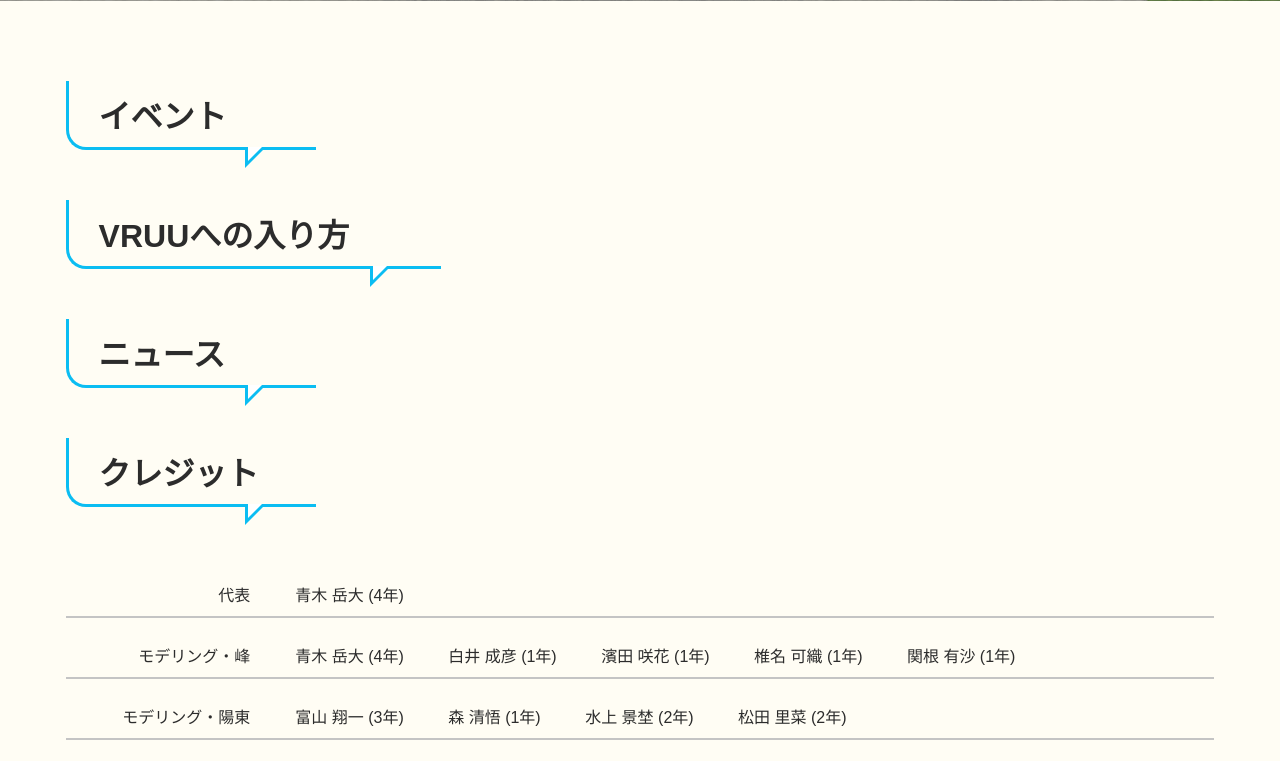
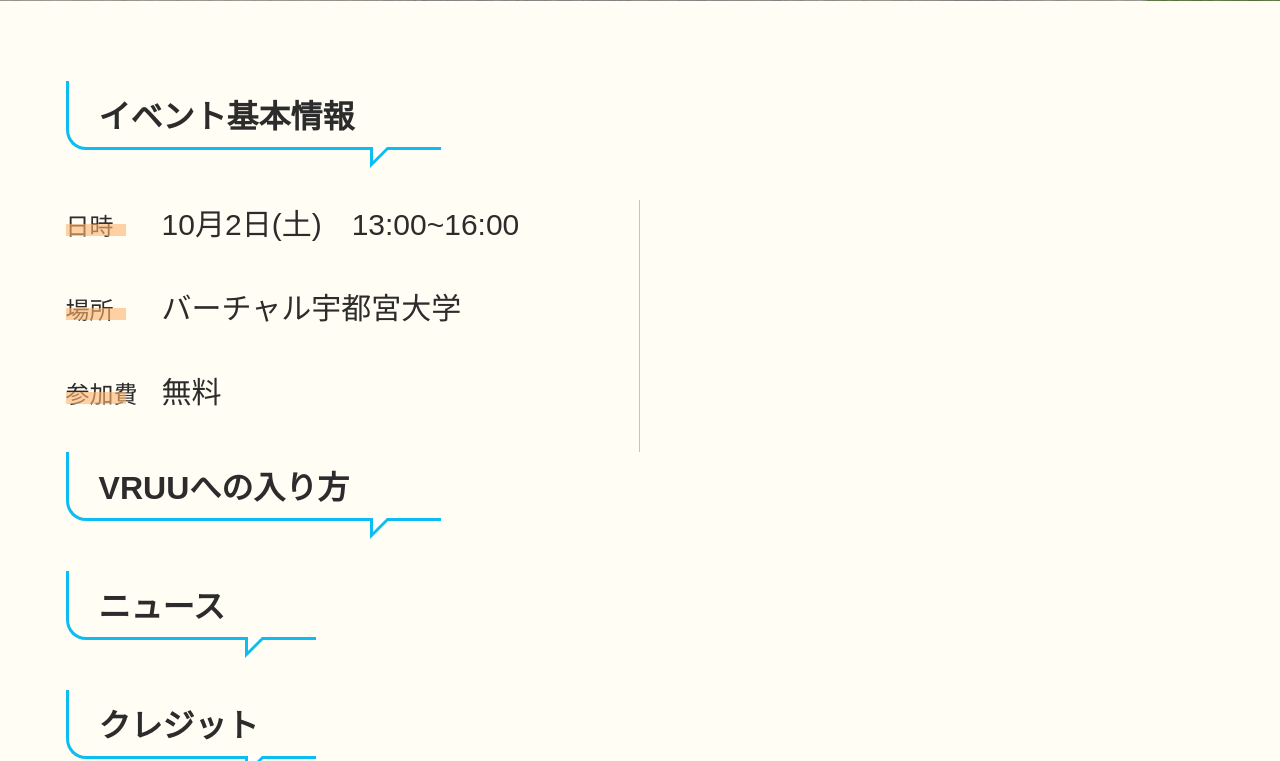
Before and after one commit to u-lab/vruu-2021, a PHP site: page / in a window 1280 px wide. Shown: the part 799-1560 px from the top of the page. Run offline with PHP 8.4, Linux system fonts and the light colour scheme.

Commit message:
イベント基本情報の作成

```diff
--- a/css/style.css
+++ b/css/style.css
@@ -41,7 +41,7 @@
     font-size: 3.2rem;
 }
 
-#enter .sec-title {
+#enter .sec-title,  #event .sec-title{
     width: 375px;
 }
 
@@ -220,6 +220,37 @@
     border-radius: 15px;
     object-fit: cover;
 }
+
+#event .container{
+    display: flex;
+}
+
+.event-left, .event-right{
+    width: 50%;
+}
+
+.event-left{
+    border-right: #C4C4C4 1px solid;
+}
+.event-item{
+    position: relative;
+    margin-bottom: 40px;
+    font-size: 3rem;
+    vertical-align: middle;
+}
+
+.event-item::before{
+    content: "";
+    position: absolute;
+    left: 0;
+    bottom: 8px;
+    width: 60px;
+    height: 12px;
+    background-color: rgba(255, 179, 109, 0.6);
+}
+.event-item-title{
+    font-size: 2.4rem;
+}
 @media all and (min-width: 480px) {
     footer {
         padding: 12px 0;
--- a/index.html
+++ b/index.html
@@ -38,8 +38,18 @@
         </div>
 
         <section id="event" class="wrapper">
-            <h2 class="sec-title">イベント</h2>
-
+            <h2 class="sec-title">イベント基本情報</h2>
+            <div class="container">
+            <div class="event-left">
+            <ul class="event-list">
+                <li class="event-item"><span class="event-item-title">日時　　</span>10月2日(土)　13:00~16:00</li>
+                <li class="event-item"><span class="event-item-title">場所　　</span>バーチャル宇都宮大学</li>
+                <li class="event-item"><span class="event-item-title">参加費　</span>無料</li>
+            </ul>
+            </div>
+            <div class="event-right">
+            </div>
+            </div>
 
         </section>
 
```
